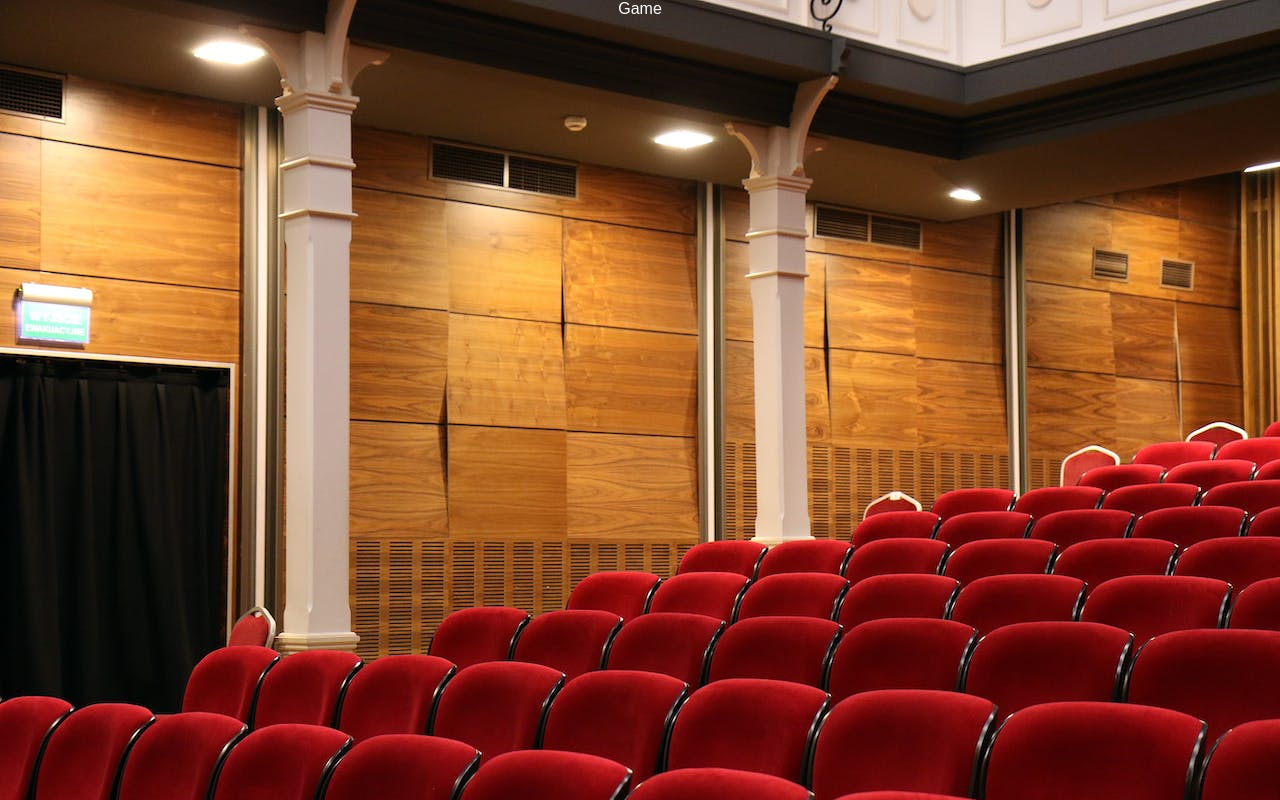
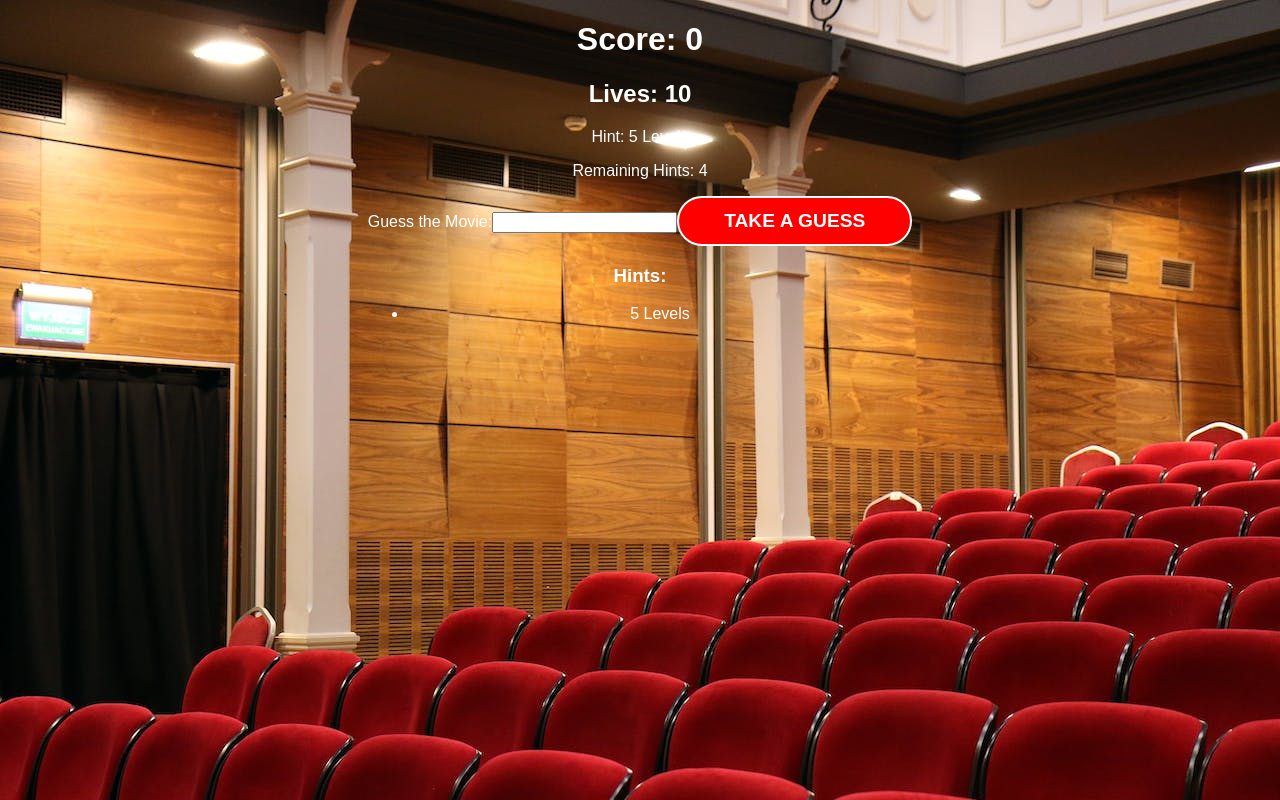
Before and after one commit to flaviare1s/nome-do-filme, a React (Vite) app: page / in a window 1280 px wide. Both pictures are taken after a click on the button "LET'S START". Built offline with nearby package versions, Linux system fonts and the light colour scheme.

Commit message:
Desenvolvendo o código do game

```diff
--- a/src/components/Game.jsx
+++ b/src/components/Game.jsx
@@ -1,7 +1,168 @@
 import './Game.css'
 
-export const Game = ({moviesData}) => {
-  return (
-    <div>Game</div>
-  )
-}
+import React from 'react'
+
+import { useState, useEffect } from 'react'
+
+import { GameOver } from './GameOver'; // Importe o componente GameOver
+
+export function Game({ moviesData }) {
+    const [currentMovieIndex, setCurrentMovieIndex] = useState(0)
+    const [currentHintIndex, setCurrentHintIndex] = useState(0)
+    const [score, setScore] = useState(0)
+    const [lives, setLives] = useState(10)
+    const [guess, setGuess] = useState('')
+    const [congratulationsMessage, setCongratulationsMessage] = useState('')
+    const [lossMessage, setLossMessage] = useState('')
+    const [showOptions, setShowOptions] = useState(false)
+    const [hasGuessed, setHasGuessed] = useState(false)
+    const [showGuessBox, setShowGuessBox] = useState(true)
+
+    const currentMovie = moviesData[currentMovieIndex]
+    const totalHints = currentMovie.hints.length;
+    const remainingHints = totalHints - currentHintIndex - 1
+
+    const handleGuess = (userGuess) => {
+        console.log('Handling guess:', userGuess)
+      if (!hasGuessed) {
+        if (!userGuess.trim()) {
+
+          alert('Please make a guess!')
+          return
+        }
+
+        if (userGuess.toLowerCase() === currentMovie.title.toLowerCase()) {
+          const pointsEarned = 500 - currentHintIndex * 100
+          setScore(score + pointsEarned)
+
+          if (currentMovieIndex < moviesData.length - 1) {
+            setCurrentMovieIndex(currentMovieIndex + 1)
+            setCurrentHintIndex(0)
+            setHasGuessed(false)
+            console.log('ShowGuessBox should be true here')
+            setShowGuessBox(true)
+            setCongratulationsMessage('Congratulations! You got the movie right!')
+          } else {
+            setCongratulationsMessage('You have completed the game!')
+          }
+        } else {
+          setLives(lives - 1)
+
+          if (lives === 1) {
+            setLossMessage('You lost all your lives!')
+            setShowOptions(true)
+          } else {
+            setLossMessage('You lost a life!')
+            setShowOptions(true)
+          }
+        }
+
+
+        setGuess('')
+        setHasGuessed(true)
+        setShowGuessBox(false)
+      }
+    }
+
+    const handleOptionClick = (option) => {
+        console.log('Option clicked:', option)
+
+      setShowOptions(false)
+
+      if (option === 'retry') {
+        setShowGuessBox(true)
+        setCurrentHintIndex(currentHintIndex + 1)
+        setHasGuessed(false)
+      } else if (option === 'changeMovie') {
+        setCurrentMovieIndex(currentMovieIndex + 1)
+
+
+        if (currentMovieIndex + 1 < moviesData.length) {
+          setShowGuessBox(true)
+          setCurrentHintIndex(0)
+          setHasGuessed(false)
+        } else {
+          setCongratulationsMessage('Você concluiu o jogo!')
+          setShowOptions(true)
+        }
+      }
+    };
+
+    const handleRestart = () => {
+      setCurrentMovieIndex(0)
+      setCurrentHintIndex(0)
+      setScore(0)
+      setLives(10)
+      setGuess('')
+      setCongratulationsMessage('')
+      setLossMessage('')
+      setShowOptions(false)
+      setHasGuessed(false)
+      setShowGuessBox(true)
+    };
+
+    const handleGuessChange = (event) => {
+      setGuess(event.target.value)
+    }
+
+    const handleGuessSubmit = (event) => {
+      event.preventDefault()
+      handleGuess(guess)
+    }
+
+    useEffect(() => {
+        console.log('Effect triggered. Lives:', lives)
+
+      if (lives === 0 && !congratulationsMessage) {
+        setLossMessage('Game Over!')
+        setShowOptions(true)
+      }
+    }, [lives, congratulationsMessage])
+
+    return (
+      <div>
+        {lives > 0 ? (
+          <>
+            <h1>Score: {score}</h1>
+            <h2>Lives: {lives}</h2>
+            <p>Hint: {currentMovie.hints[currentHintIndex]}</p>
+            <p>Remaining Hints: {remainingHints}</p>
+
+            {congratulationsMessage && <p>{congratulationsMessage}</p>}
+            {lossMessage && <p>{lossMessage}</p>}
+
+            {showGuessBox && !showOptions && (
+              <form onSubmit={handleGuessSubmit}>
+                <label>
+                  Guess the Movie:
+                  <input type="text" value={guess} onChange={handleGuessChange} />
+                </label>
+                <button type="submit">
+                  Take a guess
+                </button>
+              </form>
+            )}
+
+            {showOptions && (
+              <div>
+                <p>Do you want another tip or do you want to change movie?</p>
+                <button onClick={() => handleOptionClick('retry')}>Keep trying</button>
+                <button onClick={() => handleOptionClick('changeMovie')}>Change movie</button>
+              </div>
+            )}
+
+            <div>
+              <h3>Hints:</h3>
+              <ul>
+                {currentMovie.hints.slice(0, currentHintIndex + 1).map((hint, index) => (
+                  <li key={index}>{hint}</li>
+                ))}
+              </ul>
+            </div>
+          </>
+        ) : (
+          <GameOver onRestart={handleRestart} />
+        )}
+      </div>
+    )
+  }
--- a/src/components/GameOver.jsx
+++ b/src/components/GameOver.jsx
@@ -1,7 +1,13 @@
+import React from 'react'
+
 import './GameOver.css'
 
-export const GameOver = () => {
+export function GameOver({ onRestart }) {
   return (
-    <div>GameOver</div>
-  )
+    <div>
+      <h1>Game Over!</h1>
+      <p>Você perdeu todas as vidas.</p>
+      <button onClick={onRestart}>Reiniciar</button>
+    </div>
+  );
 }
```
